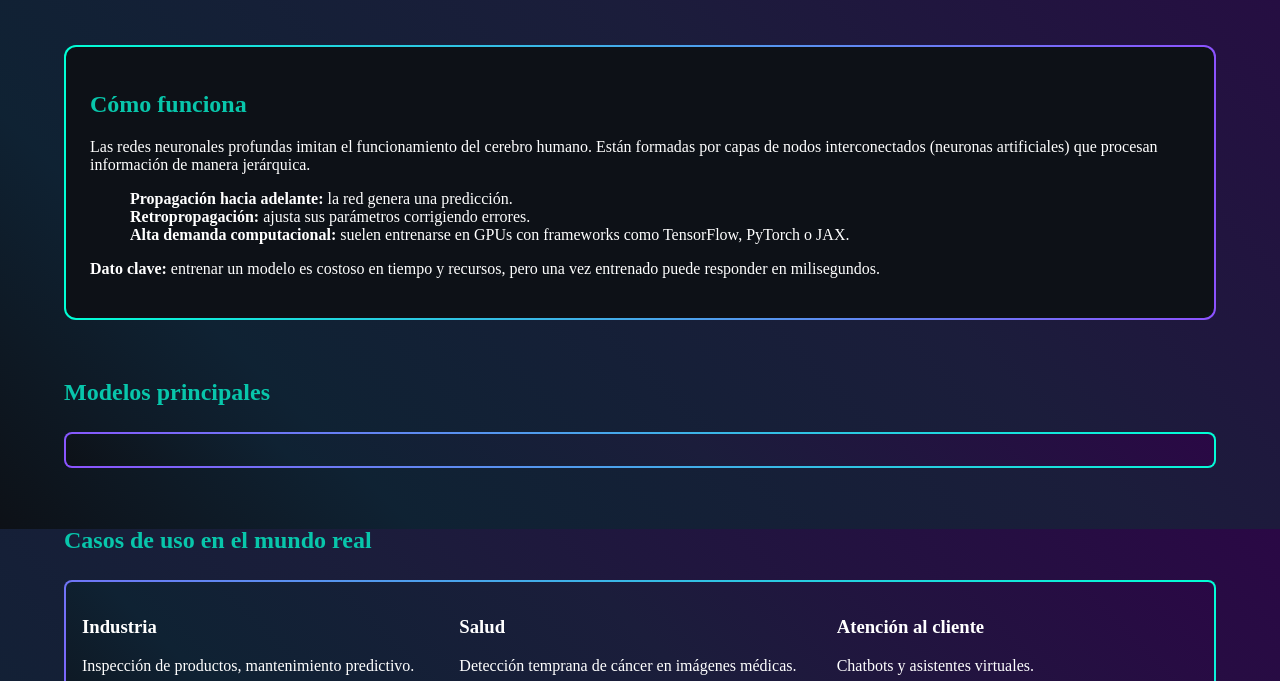
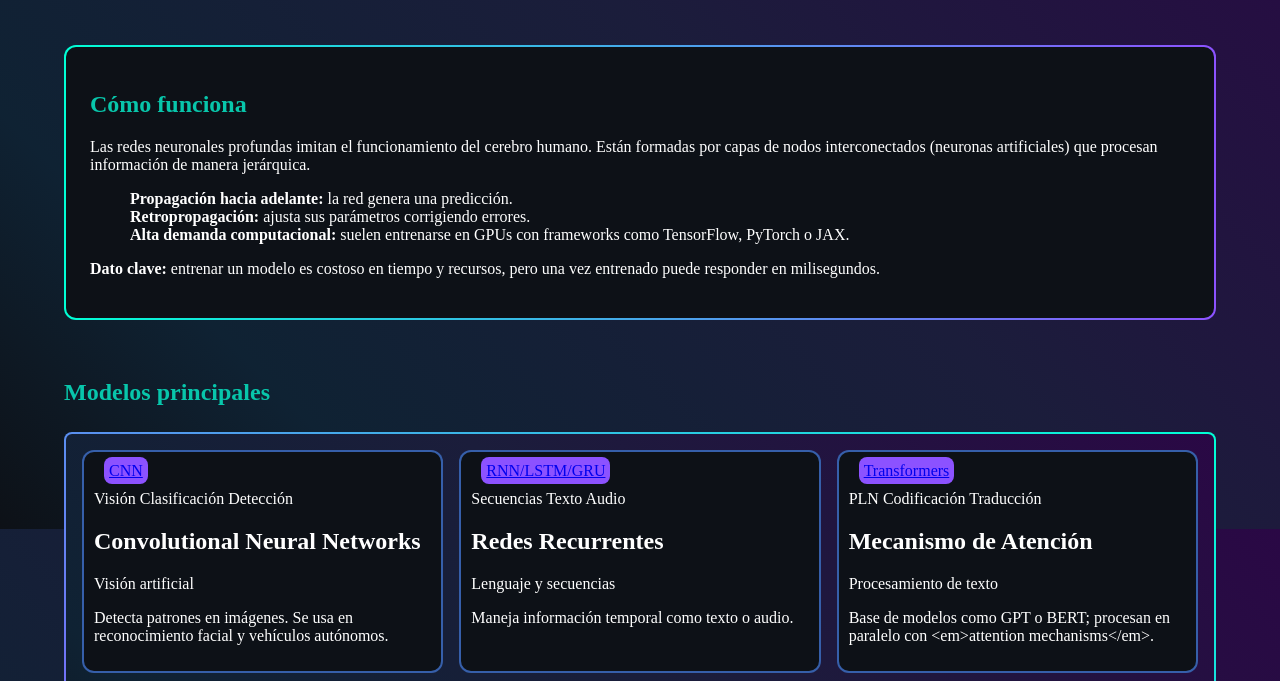
Before and after one commit to ulisesoliva17/ProyectoWeb, a plain HTML site: page html/dl.html in a window 1280 px wide. Shown: the part 271-952 px from the top of the page. Drawn offline with nearby package versions, Linux system fonts and the light colour scheme; a web font is replaced by a local one.

Commit message:
links html

```diff
--- a/html/dl.html
+++ b/html/dl.html
@@ -282,6 +282,6 @@
       </div>
     </section>-->
   </main>
-    <script src="../dl.js"></script>
+    <script src="../js/dl.js"></script>
 </body>
 </html>
```
Also changed, not shown: html/ml.html (+1 -1 lines).
